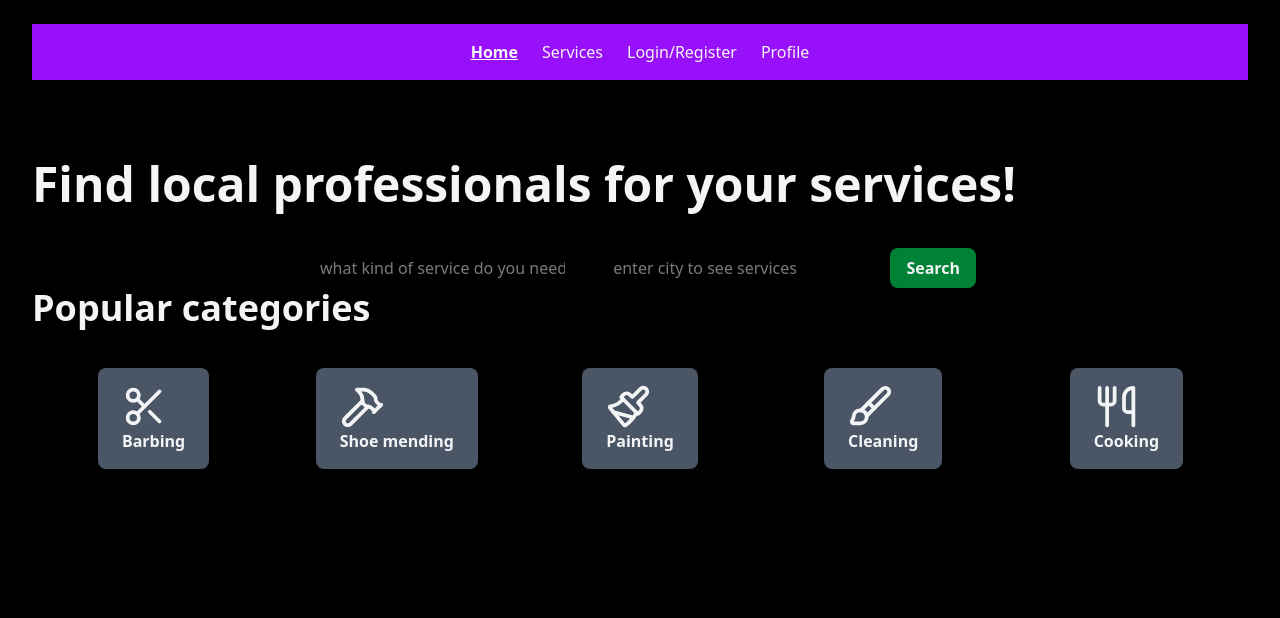
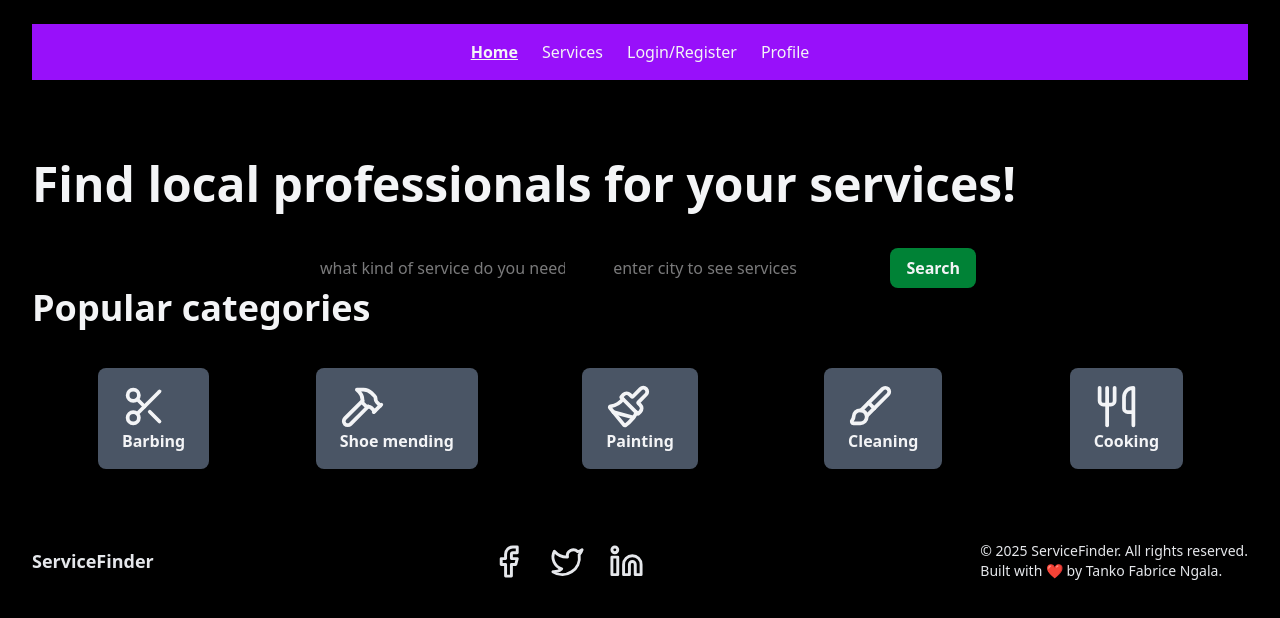
Before and after one commit to Tanko99/alx-fe-capstone, a React (Vite) app in the folder service-finder-app/: page /home in a window 1280 px wide. Shown: the top 618 px of the page. Built offline with nearby package versions, Linux system fonts and the light colour scheme; the HTML template or start-up script is replaced by a standard one.

Commit message:
footer and homepage: the footer accurately added to the home page

```diff
--- a/service-finder-app/src/Pages/HomePage.jsx
+++ b/service-finder-app/src/Pages/HomePage.jsx
@@ -1,6 +1,7 @@
 import { useState } from "react";
 import { useNavigate } from "react-router-dom";
 import Navbar from "../components/Navbar";
+import Footer from "../components/Footer";
 import { Scissors, Hammer, Paintbrush, Brush, Utensils } from "lucide-react";
 import useServiceStore from "../components/serviceStore";
 
@@ -16,13 +17,11 @@ function  HomePage() {
 
     const handleSubmit = (event) => {
         event.preventDefault();
-        console.log("submiting..");
         saveServiceType(serviceType);
         saveLocation(location);
 
         //delays for miliseconds to search and opens in services page
         setTimeout(() => {
-            console.log("searchung..")
             navigate("?services");
         }, 100);
 
@@ -96,6 +95,7 @@ function  HomePage() {
                   <Utensils size={45} /> Cooking
                  </button>
             </div>
+            <Footer />
         </div>
     );
 };
--- /dev/null
+++ b/service-finder-app/src/components/Footer.jsx
@@ -0,0 +1,27 @@
+import { Facebook, Twitter, Linkedin } from "lucide-react";
+
+function Footer(){
+    return (
+        <footer className=" bg-black text-gray-200 mt-10 py-8">
+            <div className="container flex flex-col md:flex-row mx-auto items-center justify-between gap-6">
+                <h1 className="text-gray-200 text-lg  font-semibold">ServiceFinder</h1>
+
+            <div className="flex flex-row justify-center  items-center gap-6">
+                <a href="" target="_blank" rel="noopener noreferrer">
+                    <Facebook size={35} />
+                </a>
+                <a href="" target="_blank" rel="noopener noreferrer">
+                    <Twitter  size={35} />
+                </a>
+                <a href="" target="_blank" rel="noopener noreferrer">
+                    <Linkedin size={35} />
+                </a>
+            </div>
+            <p className="text-sm md:text-righ"t > © {new Date().getFullYear()} ServiceFinder. All rights reserved. <br />
+          Built with ❤️ by Tanko Fabrice Ngala.</p>
+          </div>
+        </footer>
+    );
+}
+
+export default Footer;
```
